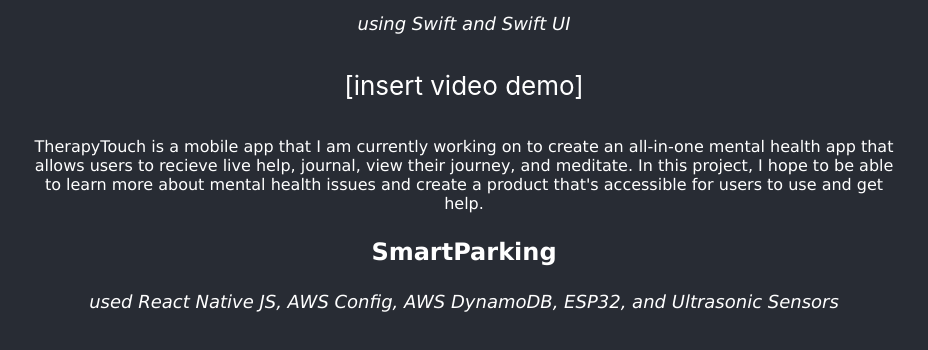
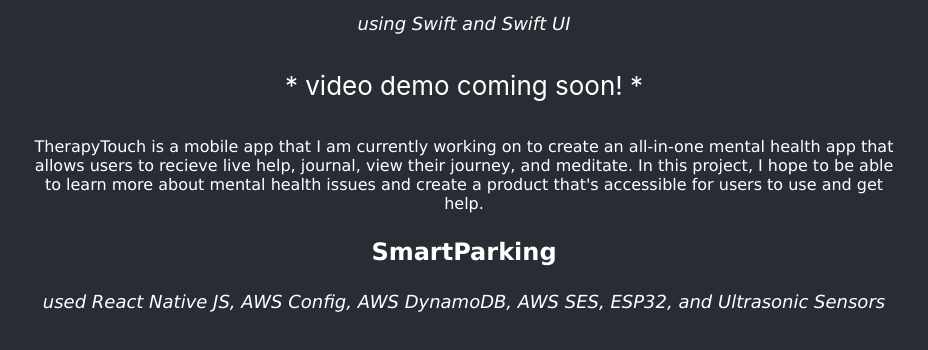
Before and after one commit to amyxphan/amyintechsite, a React (Create React App) app in the folder amyintech/: page /Projects in a window 1280 px wide. Shown: the part 238-588 px from the top of the page, without its empty margins (176-1104 px from the left). Built offline with nearby package versions, Linux system fonts and the light colour scheme.

Commit message:
minor updates for projects, working on SmartParking demo

```diff
--- a/amyintech/src/Projects.js
+++ b/amyintech/src/Projects.js
@@ -40,7 +40,7 @@
         </p>
 
         <p className="Projects-video">
-          [insert video demo]
+          * video demo coming soon! *
         </p>
 
         <div className="Projects-description-container">
@@ -59,7 +59,7 @@
         </p>
 
         <p className="Projects-usage">
-        used React Native JS, AWS Config, AWS DynamoDB, ESP32, and Ultrasonic Sensors
+        used React Native JS, AWS Config, AWS DynamoDB, AWS SES, ESP32, and Ultrasonic Sensors
         </p>
 
         <p className="Projects-video">
```
